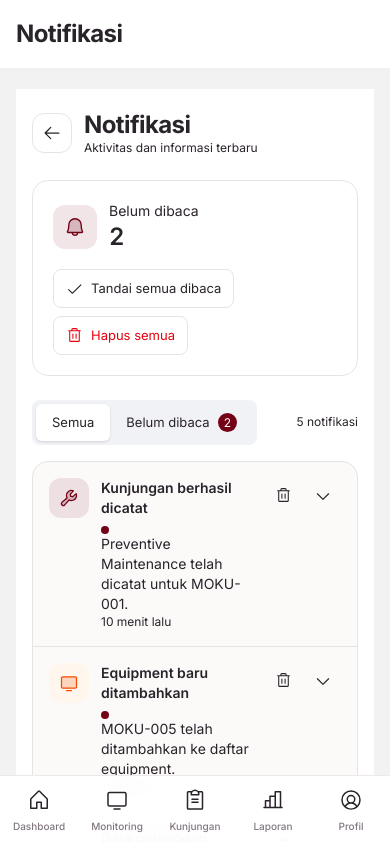
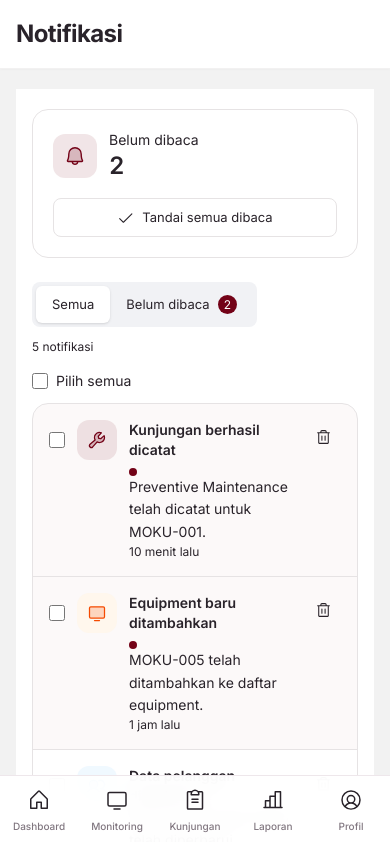
Before and after one commit to irwanfuzi/Moku-app, a Next.js app: page /notifications in a window 390 px wide. Shown: the top 842 px of the page. Built offline with nearby package versions, Linux system fonts and the light colour scheme.

Commit message:
feat: unify notification deletion with checkbox selection
Refactor notifications page to improve selection and deletion logic, remove unused imports, and enhance user interactions.

```diff
--- a/src/app/notifications/page.tsx
+++ b/src/app/notifications/page.tsx
@@ -2,21 +2,18 @@
 "use client";
 
 import { useEffect, useState } from "react";
-import { useRouter } from "next/navigation";
+import Link from "next/link";
 import {
-  ArrowLeft,
   Bell,
-  CaretDown,
-  CaretUp,
   Check,
   CheckCircle,
   ClipboardText,
-  Info,
   Monitor,
   Trash,
   User,
   Users,
   Wrench,
+  X,
 } from "@phosphor-icons/react";
 
 import {
@@ -49,28 +46,11 @@ const iconColorMap = {
   general: "bg-muted text-muted-foreground",
 } satisfies Record<NotificationItem["type"], string>;
 
-const detailLabels: Record<string, string> = {
-  equipmentNumber: "Nomor Equipment",
-  equipmentModel: "Model Mesin",
-  customerName: "Pelanggan",
-  technicianName: "Teknisi",
-  visitDate: "Tanggal Kunjungan",
-  visitType: "Jenis Kunjungan",
-  activityDescription: "Deskripsi Aktivitas",
-  customerAddress: "Alamat Pelanggan",
-  customerContact: "Kontak Pelanggan",
-  monitoringPeriod: "Periode Monitoring",
-  monitoringStatus: "Status Monitoring",
-  changeDescription: "Perubahan",
-};
-
 /* =========================================================
    NOTIFICATIONS PAGE
 ========================================================= */
 
 export default function NotificationsPage() {
-  const router = useRouter();
-
   const [notifications, setNotifications] = useState<
     NotificationItem[]
   >([]);
@@ -79,7 +59,7 @@ export default function NotificationsPage() {
     "all" | "unread"
   >("all");
 
-  const [expandedId, setExpandedId] = useState<string | null>(null);
+  const [selectedIds, setSelectedIds] = useState<string[]>([]);
 
   /* =======================================================
      SYNC NOTIFICATIONS
@@ -87,7 +67,15 @@ export default function NotificationsPage() {
 
   useEffect(() => {
     const syncNotifications = () => {
-      setNotifications(loadNotifications());
+      const latestNotifications = loadNotifications();
+
+      setNotifications(latestNotifications);
+
+      setSelectedIds((current) =>
+        current.filter((id) =>
+          latestNotifications.some((item) => item.id === id)
+        )
+      );
     };
 
     syncNotifications();
@@ -107,17 +95,56 @@ export default function NotificationsPage() {
     activeFilter === "unread" ? !item.isRead : true
   );
 
+  const selectedCount = selectedIds.length;
+
+  const allFilteredSelected =
+    filteredNotifications.length > 0 &&
+    filteredNotifications.every((item) =>
+      selectedIds.includes(item.id)
+    );
+
+  /* =======================================================
+     SELECTION ACTIONS
+  ======================================================= */
+
+  const toggleSelection = (id: string) => {
+    setSelectedIds((current) =>
+      current.includes(id)
+        ? current.filter((selectedId) => selectedId !== id)
+        : [...current, id]
+    );
+  };
+
+  const toggleSelectAll = () => {
+    if (allFilteredSelected) {
+      const filteredIds = filteredNotifications.map(
+        (item) => item.id
+      );
+
+      setSelectedIds((current) =>
+        current.filter((id) => !filteredIds.includes(id))
+      );
+
+      return;
+    }
+
+    setSelectedIds((current) => {
+      const combined = new Set([
+        ...current,
+        ...filteredNotifications.map((item) => item.id),
+      ]);
+
+      return Array.from(combined);
+    });
+  };
+
+  const clearSelection = () => {
+    setSelectedIds([]);
+  };
+
   /* =======================================================
      NOTIFICATION ACTIONS
   ======================================================= */
-
-  const markAsRead = (id: string) => {
-    const updated = notifications.map((item) =>
-      item.id === id ? { ...item, isRead: true } : item
-    );
-
-    saveNotifications(updated);
-  };
 
   const markAllAsRead = () => {
     saveNotifications(
@@ -129,36 +156,46 @@ export default function NotificationsPage() {
   };
 
   const deleteNotification = (id: string) => {
+    const target = notifications.find((item) => item.id === id);
+
+    if (!target) return;
+
+    const confirmed = window.confirm(
+      `Hapus notifikasi "${target.title}"?`
+    );
+
+    if (!confirmed) return;
+
     saveNotifications(
       notifications.filter((item) => item.id !== id)
     );
 
-    if (expandedId === id) {
-      setExpandedId(null);
-    }
+    setSelectedIds((current) =>
+      current.filter((selectedId) => selectedId !== id)
+    );
   };
 
-  const deleteAllNotifications = () => {
-    saveNotifications([]);
-    setExpandedId(null);
+  const deleteSelectedNotifications = () => {
+    if (selectedIds.length === 0) return;
+
+    const confirmed = window.confirm(
+      `Apakah kamu yakin ingin menghapus ${selectedIds.length} notifikasi yang dipilih?`
+    );
+
+    if (!confirmed) return;
+
+    const remainingNotifications = notifications.filter(
+      (item) => !selectedIds.includes(item.id)
+    );
+
+    saveNotifications(remainingNotifications);
+    setSelectedIds([]);
   };
 
-  const toggleNotification = (item: NotificationItem) => {
-    setExpandedId((current) =>
-      current === item.id ? null : item.id
-    );
-
-    if (!item.isRead) {
-      markAsRead(item.id);
-    }
-  };
-
-  const handleBack = () => {
-    if (window.history.length > 1) {
-      router.back();
-    } else {
-      router.push("/");
-    }
+  const restoreDemoNotifications = () => {
+    saveNotifications(demoNotifications);
+    setSelectedIds([]);
+    setActiveFilter("all");
   };
 
   /* =======================================================
@@ -168,37 +205,6 @@ export default function NotificationsPage() {
   return (
     <main className="min-h-screen bg-white">
       <div className="page-enter mx-auto w-full max-w-5xl px-4 py-5 sm:px-6 lg:px-8">
-
-        {/* MOBILE TITLE */}
-        <div className="mb-6 flex items-center gap-3 lg:hidden">
-          <button
-            type="button"
-            onClick={handleBack}
-            aria-label="Kembali"
-            className="flex h-10 w-10 items-center justify-center rounded-xl border border-border bg-white transition-colors hover:bg-[#F1F2F5]"
-          >
-            <ArrowLeft size={20} />
-          </button>
-
-          <div>
-            <h1 className="text-lg font-semibold text-foreground">
-              Notifikasi
-            </h1>
-            <p className="text-xs text-muted-foreground">
-              Aktivitas dan informasi terbaru
-            </p>
-          </div>
-        </div>
-
-        {/* DESKTOP TITLE */}
-        <div className="mb-7 hidden lg:block">
-          <h1 className="text-2xl font-semibold text-foreground">
-            Notifikasi
-          </h1>
-          <p className="mt-1 text-sm text-muted-foreground">
-            Aktivitas dan informasi terbaru dari MOKU.
-          </p>
-        </div>
 
         {/* SUMMARY */}
         <div className="mb-6 flex flex-col gap-4 rounded-2xl border border-border bg-white p-5 sm:flex-row sm:items-center sm:justify-between">
@@ -211,13 +217,13 @@ export default function NotificationsPage() {
               <p className="text-sm text-muted-foreground">
                 Belum dibaca
               </p>
+
               <p className="text-2xl font-semibold tabular-nums text-foreground">
                 {unreadCount}
               </p>
             </div>
           </div>
 
-          <div className="flex flex-wrap gap-2">
           <button
             type="button"
             onClick={markAllAsRead}
@@ -227,25 +233,15 @@ export default function NotificationsPage() {
             <Check size={17} />
             Tandai semua dibaca
           </button>
-
-            <button
-              type="button"
-              onClick={deleteAllNotifications}
-              disabled={notifications.length === 0}
-              className="inline-flex items-center justify-center gap-2 rounded-lg border border-border px-3 py-2 text-sm font-medium text-red-600 transition-colors hover:bg-red-50 disabled:cursor-not-allowed disabled:opacity-40"
-            >
-              <Trash size={17} />
-              Hapus semua
-            </button>
-          </div>
         </div>
 
         {/* FILTER */}
-        <div className="mb-4 flex items-center justify-between gap-3">
-          <div className="flex rounded-lg bg-[#F1F2F5] p-1">
+        <div className="mb-4 flex flex-col gap-3 sm:flex-row sm:items-center sm:justify-between">
+          <div className="flex w-fit rounded-lg bg-[#F1F2F5] p-1">
             <button
               type="button"
               onClick={() => setActiveFilter("all")}
+              aria-pressed={activeFilter === "all"}
               className={`rounded-md px-4 py-2 text-sm font-medium transition-colors ${
                 activeFilter === "all"
                   ? "bg-white text-foreground shadow-sm"
@@ -258,6 +254,7 @@ export default function NotificationsPage() {
             <button
               type="button"
               onClick={() => setActiveFilter("unread")}
+              aria-pressed={activeFilter === "unread"}
               className={`rounded-md px-4 py-2 text-sm font-medium transition-colors ${
                 activeFilter === "unread"
                   ? "bg-white text-foreground shadow-sm"
@@ -279,30 +276,80 @@ export default function NotificationsPage() {
           </span>
         </div>
 
+        {/* SELECTION TOOLBAR */}
+        {filteredNotifications.length > 0 && (
+          <div className="mb-3 flex flex-wrap items-center justify-between gap-3">
+            <label className="flex cursor-pointer items-center gap-2 text-sm text-muted-foreground">
+              <input
+                type="checkbox"
+                checked={allFilteredSelected}
+                onChange={toggleSelectAll}
+                className="h-4 w-4 cursor-pointer rounded border-border accent-primary"
+              />
+
+              {allFilteredSelected
+                ? "Batalkan pilih semua"
+                : "Pilih semua"}
+            </label>
+
+            {selectedCount > 0 && (
+              <div className="flex flex-wrap items-center gap-2">
+                <span className="text-xs font-medium text-muted-foreground">
+                  {selectedCount} dipilih
+                </span>
+
+                <button
+                  type="button"
+                  onClick={clearSelection}
+                  className="inline-flex items-center gap-1 rounded-lg px-2.5 py-2 text-sm font-medium text-muted-foreground transition-colors hover:bg-[#F1F2F5] hover:text-foreground"
+                >
+                  <X size={16} />
+                  Batal
+                </button>
+
+                <button
+                  type="button"
+                  onClick={deleteSelectedNotifications}
+                  className="inline-flex items-center gap-2 rounded-lg bg-red-600 px-3 py-2 text-sm font-medium text-white transition-colors hover:bg-red-700"
+                >
+                  <Trash size={16} />
+                  Hapus Dipilih ({selectedCount})
+                </button>
+              </div>
+            )}
+          </div>
+        )}
+
         {/* NOTIFICATION LIST */}
         <div className="overflow-hidden rounded-2xl border border-border bg-white">
           {filteredNotifications.length > 0 ? (
             <div className="divide-y divide-border">
               {filteredNotifications.map((item) => {
                 const Icon = iconMap[item.type];
-                const isExpanded = expandedId === item.id;
-
-                const detailEntries = item.detail
-                  ? Object.entries(item.detail).filter(
-                      ([, value]) =>
-                        typeof value === "string" &&
-                        value.trim().length > 0
-                    )
-                  : [];
+                const isSelected = selectedIds.includes(item.id);
 
                 return (
                   <div
                     key={item.id}
-                    className={`transition-colors ${
-                      !item.isRead ? "bg-primary/[0.025]" : ""
+                    className={`flex items-start gap-3 p-4 transition-colors sm:gap-4 sm:p-5 ${
+                      isSelected
+                        ? "bg-primary/[0.06]"
+                        : !item.isRead
+                          ? "bg-primary/[0.025]"
+                          : "bg-white"
                     }`}
                   >
-                    <div className="flex items-start gap-3 p-4 sm:gap-4 sm:p-5">
+                    {/* CHECKBOX */}
+                    <div className="flex shrink-0 items-center pt-3">
+                      <input
+                        type="checkbox"
+                        checked={isSelected}
+                        onChange={() => toggleSelection(item.id)}
+                        aria-label={`Pilih notifikasi ${item.title}`}
+                        className="h-4 w-4 cursor-pointer rounded border-border accent-primary"
+                      />
+                    </div>
+
                     {/* ICON */}
                     <div
                       className={`flex h-10 w-10 shrink-0 items-center justify-center rounded-xl ${iconColorMap[item.type]}`}
@@ -311,10 +358,10 @@ export default function NotificationsPage() {
                     </div>
 
                     {/* CONTENT */}
-                      <button
-                        type="button"
-                        onClick={() => toggleNotification(item)}
-                        className="min-w-0 flex-1 text-left"
+                    <Link
+                      href={`/notifications/${encodeURIComponent(item.id)}`}
+                      className="min-w-0 flex-1 rounded-md text-left outline-none focus-visible:ring-2 focus-visible:ring-primary focus-visible:ring-offset-2"
+                      aria-label={`Buka detail notifikasi: ${item.title}`}
                     >
                       <div className="flex flex-wrap items-center gap-2">
                         <p className="text-sm font-semibold text-foreground">
@@ -322,83 +369,34 @@ export default function NotificationsPage() {
                         </p>
 
                         {!item.isRead && (
-                            <span className="h-2 w-2 rounded-full bg-primary" />
+                          <span
+                            className="h-2 w-2 rounded-full bg-primary"
+                            aria-label="Belum dibaca"
+                          />
                         )}
                       </div>
 
-                        <p className="mt-1 text-sm text-muted-foreground">
+                      <p className="mt-1 text-sm leading-relaxed text-muted-foreground">
                         {item.description}
                       </p>
 
                       <p className="mt-2 text-xs text-muted-foreground">
                         {item.time}
                       </p>
-                      </button>
+                    </Link>
 
-                      {/* ACTIONS */}
-                      <div className="flex shrink-0 items-center gap-1">
+                    {/* DELETE ACTION */}
                     <button
                       type="button"
                       onClick={() =>
                         deleteNotification(item.id)
                       }
-                          aria-label="Hapus notifikasi"
-                          className="flex h-9 w-9 items-center justify-center rounded-lg text-muted-foreground transition-colors hover:bg-red-50 hover:text-red-600"
+                      aria-label={`Hapus notifikasi ${item.title}`}
+                      title="Hapus notifikasi"
+                      className="flex h-9 w-9 shrink-0 items-center justify-center rounded-lg text-muted-foreground transition-colors hover:bg-red-50 hover:text-red-600"
                     >
                       <Trash size={17} />
                     </button>
-
-                        <button
-                          type="button"
-                          onClick={() => toggleNotification(item)}
-                          aria-label={
-                            isExpanded
-                              ? "Tutup detail"
-                              : "Lihat detail"
-                          }
-                          className="flex h-9 w-9 items-center justify-center rounded-lg text-muted-foreground transition-colors hover:bg-[#F1F2F5]"
-                        >
-                          {isExpanded ? (
-                            <CaretUp size={18} />
-                          ) : (
-                            <CaretDown size={18} />
-                          )}
-                        </button>
-                      </div>
-                    </div>
-
-                    {/* EXPANDED DETAIL */}
-                    {isExpanded && (
-                      <div className="border-t border-border bg-[#F8F8F9] px-4 py-4 sm:px-5 sm:pl-[4.75rem]">
-                        {detailEntries.length > 0 ? (
-                          <div className="grid grid-cols-1 gap-4 sm:grid-cols-2">
-                            {detailEntries.map(([key, value]) => (
-                              <div
-                                key={key}
-                                className="min-w-0"
-                              >
-                                <p className="text-xs font-medium text-muted-foreground">
-                                  {detailLabels[key] ?? key}
-                                </p>
-                                <p className="mt-1 break-words text-sm leading-relaxed text-foreground">
-                                  {value}
-                                </p>
-                              </div>
-                            ))}
-                          </div>
-                        ) : (
-                          <div className="flex items-start gap-2">
-                            <Info
-                              size={17}
-                              className="mt-0.5 shrink-0 text-muted-foreground"
-                            />
-                            <p className="text-sm leading-relaxed text-muted-foreground">
-                              Tidak ada informasi detail tambahan untuk notifikasi ini.
-                            </p>
-                          </div>
-                        )}
-                      </div>
-                    )}
                   </div>
                 );
               })}
@@ -428,10 +426,7 @@ export default function NotificationsPage() {
               {notifications.length === 0 && (
                 <button
                   type="button"
-                  onClick={() => {
-                    saveNotifications(demoNotifications);
-                    setActiveFilter("all");
-                  }}
+                  onClick={restoreDemoNotifications}
                   className="mt-5 rounded-lg bg-primary px-4 py-2 text-sm font-medium text-white transition-colors hover:bg-primary/90"
                 >
                   Muat ulang data demo
```
Lines whose indentation alone changed are shown as unchanged.
